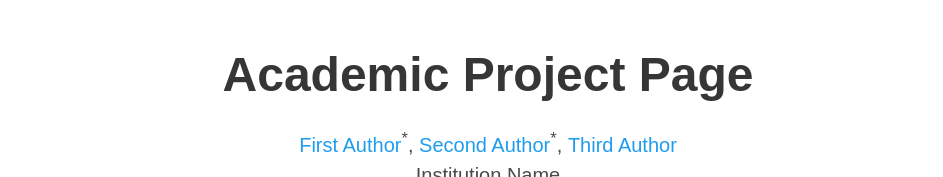
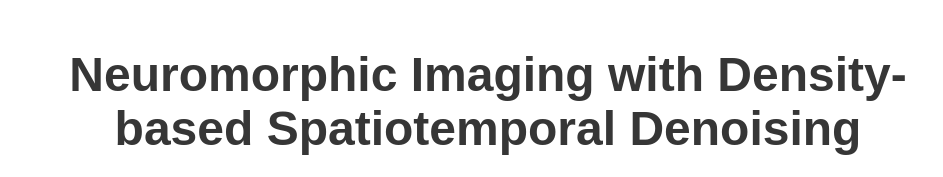
Before and after one commit to pz-even/NeuroDenoising, a plain HTML site: page index.html in a window 1280 px wide. Shown: the top 177 px of the page, without its empty margins (152-1095 px from the left). Drawn offline with nearby package versions, Linux system fonts and the light colour scheme; some icons are missing; a web font is replaced by a local one.

Commit message:
Update index.html

```diff
--- a/index.html
+++ b/index.html
@@ -24,7 +24,7 @@
   <meta name="viewport" content="width=device-width, initial-scale=1">
 
 
-  <title>Academic Project Page</title>
+  <title>Neuromorphic Imaging with Density-based Spatiotemporal Denoising</title>
   <link rel="icon" type="image/x-icon" href="static/images/favicon.ico">
   <link href="https://fonts.googleapis.com/css?family=Google+Sans|Noto+Sans|Castoro"
   rel="stylesheet">
@@ -52,7 +52,7 @@
       <div class="container is-max-desktop">
         <div class="columns is-centered">
           <div class="column has-text-centered">
-            <h1 class="title is-1 publication-title">Academic Project Page</h1>
+            <h1 class="title is-1 publication-title">Neuromorphic Imaging with Density-based Spatiotemporal Denoising</h1>
             <div class="is-size-5 publication-authors">
               <!-- Paper authors -->
               <span class="author-block">
```
